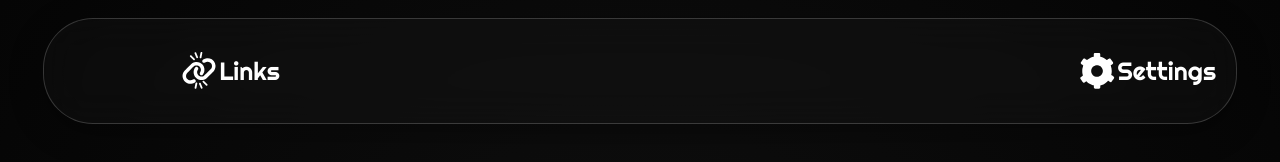
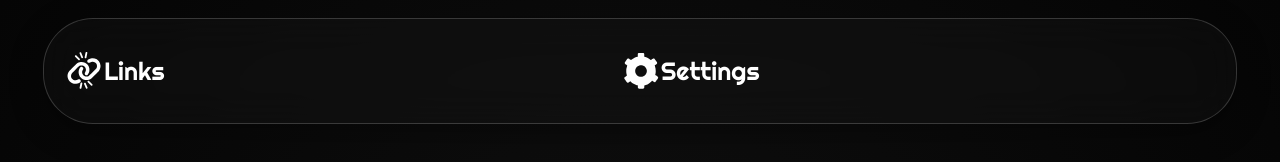
Before and after one commit to Angulorecto/iwillchangebeta, a website: page public/index.html in a window 1280 px wide. Drawn offline with Linux system fonts and the light colour scheme.

Commit message:
Update style.css

```diff
--- a/public/css/style.css
+++ b/public/css/style.css
@@ -26,11 +26,11 @@ body {
 .navItem {
     text-decoration: none;
     color: #FFFFFF;
-    margin-left: 10%;
     font-size: 25px;
     font-family: 'righty';
     display: flex; /* Use flexbox for aligning */
     align-items: center; /* Center vertically */
+    flex-grow: 1; /* Allow items to grow to fill the space equally */
 }
 
 .linkIcon,
```
